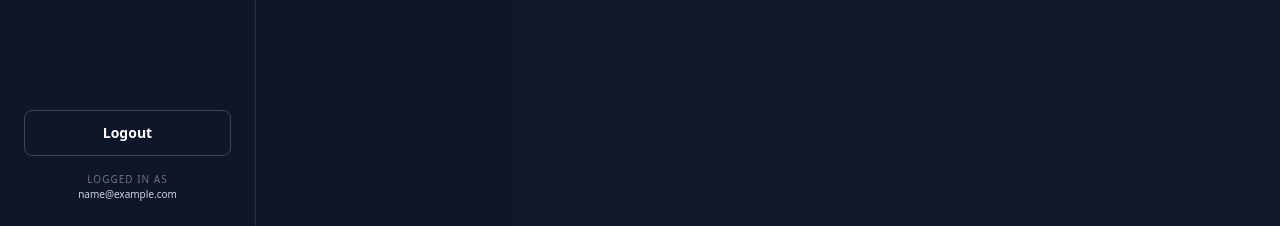
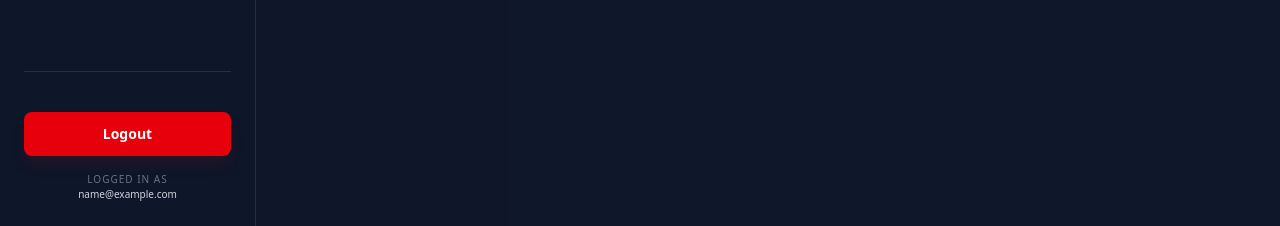
Before and after one commit to Adarsh-MG101/VerifyCert1, a Next.js app in the folder client/: page /dashboard/bulk-generate in a window 1280 px wide. Shown: the part 574-800 px from the top of the page. Built offline with nearby package versions, Linux system fonts and the light colour scheme; no server answers; sample sign-in values are in the browser's storage.

Commit message:
logout button changes in dashboard

```diff
--- a/client/src/app/dashboard/bulk-generate/page.js
+++ b/client/src/app/dashboard/bulk-generate/page.js
@@ -1,4 +1,4 @@
-"use client";
+            "use client";
 import { useState, useEffect } from 'react';
 import Card from '@/components/Card';
 import Button from '@/components/Button';
--- a/client/src/app/dashboard/layout.js
+++ b/client/src/app/dashboard/layout.js
@@ -39,16 +39,15 @@ export default function DashboardLayout({ children }) {
     }
 
     return (
-        <div className="flex min-h-screen">
-            <aside className="w-64 border-r border-glass-border p-6 flex flex-col bg-slate-900/50 backdrop-blur-md">
+        <div className="flex min-h-screen relative overflow-hidden">
+            <aside className="w-64 border-r border-glass-border p-6 flex flex-col bg-slate-900/50 backdrop-blur-md z-30 h-screen sticky top-0">
                 <Link href="/dashboard">
                     <h2 className="text-2xl font-bold gradient-text mb-10 flex items-center">
                         VerifyCert
-                        {/* <span className="text-[10px] text-white bg-primary px-1.5 py-0.5 rounded ml-2 uppercase tracking-wider">Admin</span> */}
                     </h2>
                 </Link>
 
-                <nav className="flex-1 space-y-2">
+                <nav className="flex-1 space-y-2 overflow-y-auto pr-2 custom-scrollbar">
                     {[
                         { name: 'Overview', path: '/dashboard' },
                         { name: 'Templates', path: '/dashboard/templates' },
@@ -68,15 +67,15 @@ export default function DashboardLayout({ children }) {
                     ))}
                 </nav>
 
-                <div className="mt-auto pt-10">
-                    <Button onClick={handleLogout} variant="outline" className="w-full text-sm text-white border-white/20 hover:bg-white/5">Logout</Button>
+                <div className="mt-auto pt-10 border-t border-glass-border">
+                    <Button onClick={handleLogout} variant="danger" className="w-full text-sm font-bold shadow-red-600/10">Logout</Button>
                     <div className="mt-4 text-[10px] text-gray-500 text-center uppercase tracking-widest">
                         Logged in as <br /> <span className="text-gray-300 normal-case tracking-normal">{user?.email}</span>
                     </div>
                 </div>
             </aside>
 
-            <main className="flex-1 p-8 overflow-y-auto bg-slate-900/20">
+            <main className="flex-1 p-8 overflow-y-auto bg-slate-900/20 relative z-10">
                 {children}
             </main>
         </div>
```
